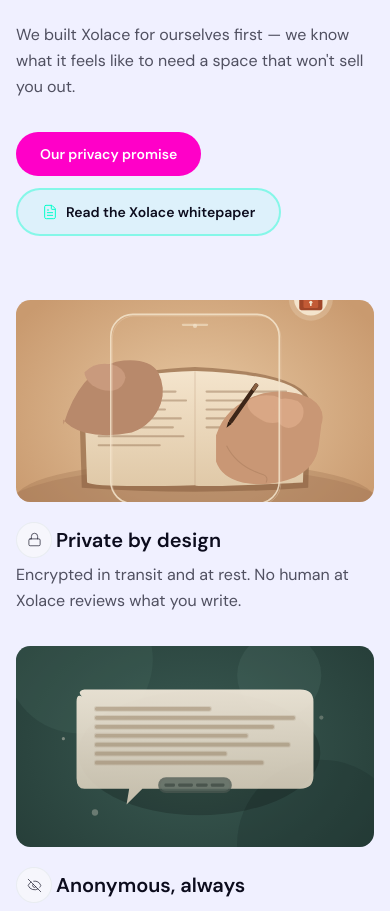
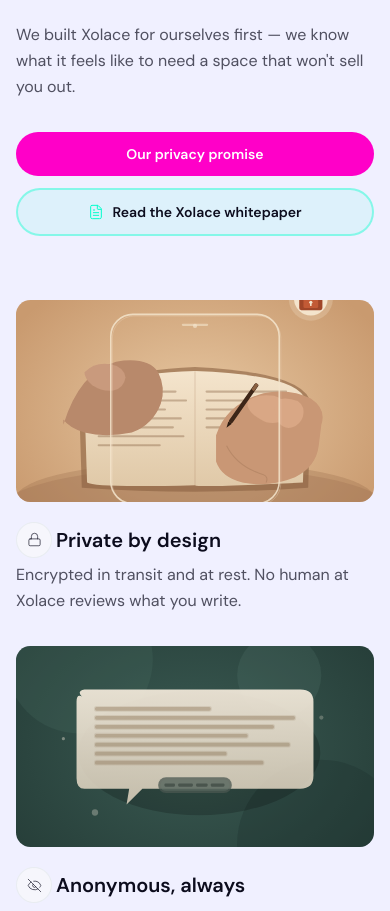
Before and after one commit to xolace-official/xolace_mobile_site, a Next.js app: page / in a window 390 px wide. Shown: the part 6122-7033 px from the top of the page. Built offline with nearby package versions, Linux system fonts and the light colour scheme.

Commit message:
Equalize trust section button widths on mobile

```diff
--- a/components/landing/trust-section.tsx
+++ b/components/landing/trust-section.tsx
@@ -125,10 +125,10 @@
             We built Xolace for ourselves first — we know what it feels like to
             need a space that won&apos;t sell you out.
           </p>
-          <div className="flex flex-wrap items-center gap-3">
+          <div className="flex flex-col gap-3 sm:flex-row sm:flex-wrap sm:items-center">
             <Link
               href="/privacy"
-              className="inline-flex items-center rounded-full bg-primary px-6 py-3 text-sm font-semibold text-primary-foreground transition-all duration-300 hover:bg-primary/85"
+              className="inline-flex items-center justify-center rounded-full bg-primary px-6 py-3 text-sm font-semibold text-primary-foreground transition-all duration-300 hover:bg-primary/85 sm:w-auto"
             >
               Our privacy promise
             </Link>
@@ -136,7 +136,7 @@
               href={WHITEPAPER_URL}
               target="_blank"
               rel="noopener noreferrer"
-              className="inline-flex items-center gap-2 rounded-full border-2 border-accent/40 bg-accent/[0.08] px-6 py-3 text-sm font-semibold text-foreground transition-all duration-300 hover:border-accent/60 hover:bg-accent/[0.14]"
+              className="inline-flex items-center justify-center gap-2 rounded-full border-2 border-accent/40 bg-accent/[0.08] px-6 py-3 text-sm font-semibold text-foreground transition-all duration-300 hover:border-accent/60 hover:bg-accent/[0.14] sm:w-auto"
             >
               <FileText className="size-4 text-accent" strokeWidth={1.5} />
               Read the Xolace whitepaper
```
